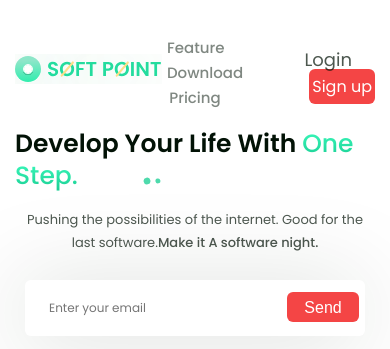
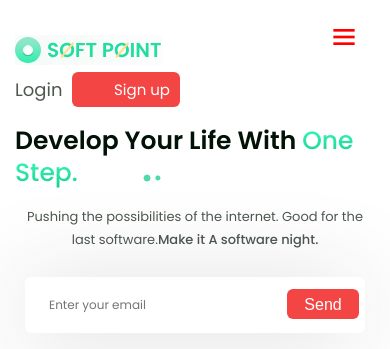
Before and after one commit to Akchabekova/SoftPoint, a plain HTML site: page index.html in a window 390 px wide. Shown: the top 349 px of the page. Drawn offline with nearby package versions, Linux system fonts and the light colour scheme.

Commit message:
add burger menu

```diff
--- a/index.html
+++ b/index.html
@@ -9,6 +9,7 @@
     <link rel="stylesheet" href="./styles/owl.carousel.min.css">
     <link rel="stylesheet" href="./styles/owl.theme.default.min.css">
     <link href="https://unpkg.com/aos@2.3.1/dist/aos.css" rel="stylesheet">
+    <link href='https://unpkg.com/boxicons@2.1.1/css/boxicons.min.css' rel='stylesheet'>
     <link rel="stylesheet" href="./styles/style.css">
     <link rel="stylesheet" href="./styles/media.css">
 </head>
@@ -22,14 +23,14 @@
                </a>
            </div>
            <div class="col-4">
+               <div class="burger">
+                   <i class='bx bx-menu'></i>
+               </div>
                <nav class="menu">
                <a href="#Features" class="menu-item">Feature</a>
                <a href="#Download" class="menu-item">Download</a>
                <a href="#Pricing" class="menu-item">Pricing</a>
                </nav>
-               <div class="burger">
-                   <i class='bx bx-menu'></i>
-               </div>
            </div>
            <div class="col-4">
                <div class="header-auth">
@@ -333,7 +334,7 @@
 
 
 
-<script src="https://unpkg.com/boxicons@2.1.1/dist/boxicons.js"></script>
+
 <script src="https://unpkg.com/aos@2.3.1/dist/aos.js"></script>
 <script src="./js/jquery.js"></script>
 <script src="./js/owl.carousel.min.js"></script>
--- a/js/script.js
+++ b/js/script.js
@@ -47,3 +47,19 @@ $(document).ready(function(){
       }
   });
  });
+
+
+const myBurger = document.querySelector('.burger')
+const myMenu = document.querySelector('.menu')
+const menuItem = document.querySelectorAll('.menu-item')
+
+myBurger.addEventListener('click',() => {
+    myMenu.classList.toggle('open')
+})
+
+menuItem.forEach(oneItem => {
+    oneItem.addEventListener('click',() => {
+        myMenu.classList.remove('open')
+    })
+
+})
--- a/styles/media.css
+++ b/styles/media.css
@@ -196,6 +196,7 @@
         font-size: 16px;
         font-weight: 400;
     }
+
     .menu-item{
         font-size: 15px;
         font-weight: 500;
@@ -357,6 +358,37 @@
         font-size: 25px;
         line-height: 32px;
     }
+    .burger{
+        display:block;
+        z-index: 5;
+    }
+
+    .menu{
+        background-color: black;
+        position: fixed;
+        width: 100%;
+        height: 20%;
+        top: -20%;
+        left: 0;
+        display: flex;
+        flex-direction: column;
+        align-items: center;
+        justify-content: center;
+        color: white;
+        transition: 0.4s;
+        z-index: 3;
+
+    }
+    .menu.open{
+        top: 0;
+    }
+    .bx.bx-menu{
+        position: absolute;
+        right: 30px;
+        top: -14px;
+        z-index: 6;
+    }
+
     .hero-info {
         font-size: 13px;
     }
@@ -477,7 +509,21 @@
         left: -159px;
     }
 
-
+    .col-4{
+        width: 50%;
+    }
+    .header-auth{
+        display: flex;
+        align-items: center;
+    }
+    .header-signup{
+        height: 35px;
+        padding: 4px 10px 0 0;
+        font-size: 15px;
+    }
+    .header-login{
+        margin-right: 10px;
+    }
 
 
 
--- a/styles/style.css
+++ b/styles/style.css
@@ -30,9 +30,16 @@ button{
     margin: 0 -15px;
     position: relative;
 }
+
 .burger{
     color: red;
-    font-size: 18px;
+    font-size: 32px;
+    display: none;
+}
+
+.bx.bx-menu{
+
+
 }
 .hero .row{
     align-items: center;
```
